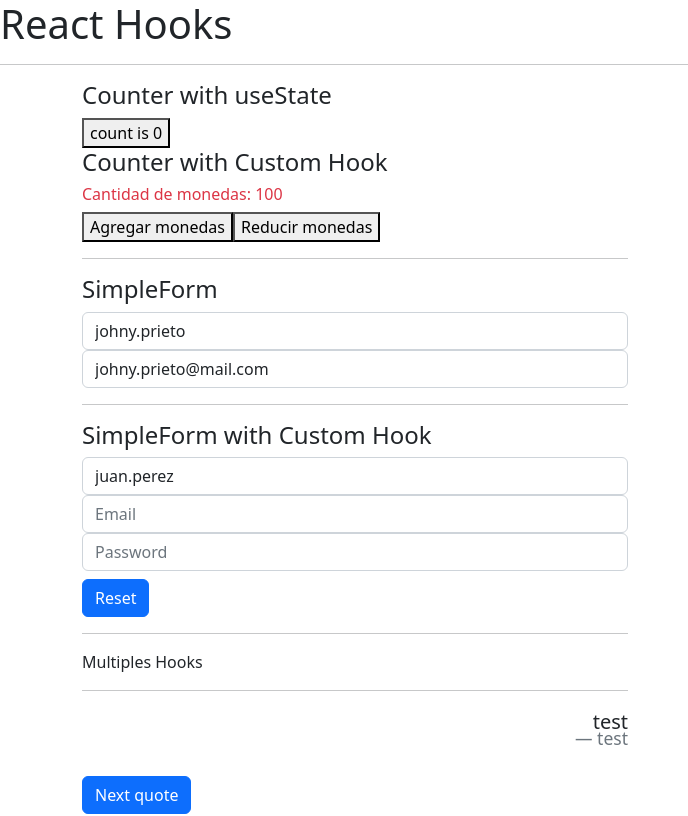
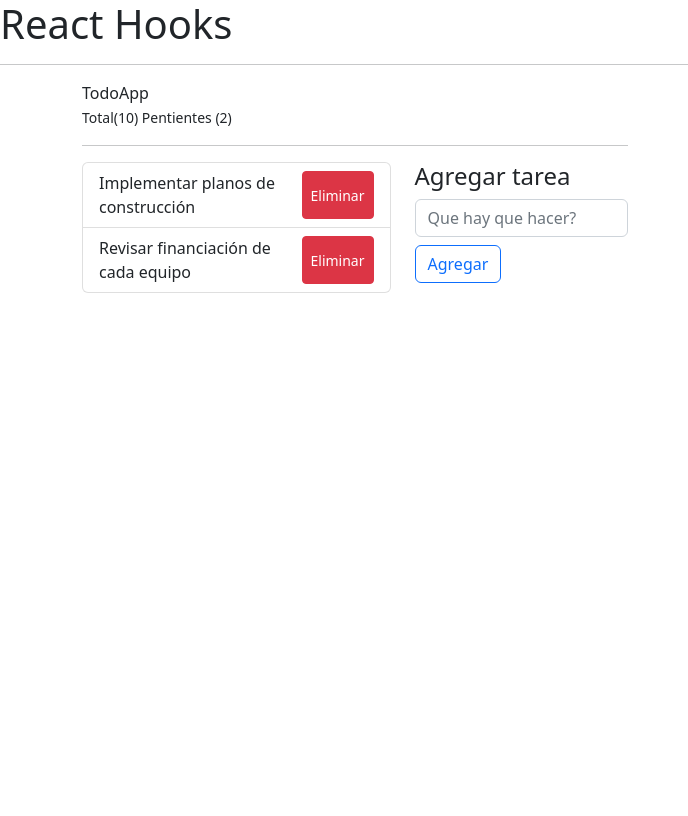
Before and after one commit to JohnyAle12/hooks-react, a React (Vite) app: page / in a window 1280 px wide. Shown: the top 816 px of the page, without its empty margins (0-688 px from the left). Built offline with nearby package versions, Linux system fonts and the light colour scheme; no server answers.

Commit message:
new exercise about todos with reducer and its hook

```diff
--- a/src/App.tsx
+++ b/src/App.tsx
@@ -1,4 +1,5 @@
 import { HooksReact } from "./HooksReact"
+import { TodoApp } from "./Reducers/TodoApp"
 
 function App() {
   return (
@@ -8,7 +9,7 @@ function App() {
       <div className="container">
         <div className="row">
           <div className="col-6">
-            <HooksReact />
+            <TodoApp />
           </div>
         </div>
       </div>
--- /dev/null
+++ b/src/Reducers/TodoApp.tsx
@@ -0,0 +1,51 @@
+import { useReducer } from 'react'
+import { TodoForm } from './components/TodoForm';
+import { TodoList } from './components/TodoList';
+import { todoReducer } from './todoReducer';
+import { Action, State } from './types';
+
+const initialState: State[] = [
+    {
+        id: new Date().getTime(),
+        description: 'Implementar planos de construcción',
+        done: false
+    },
+    {
+        id: new Date().getTime() * 2,
+        description: 'Revisar financiación de cada equipo',
+        done: false
+    }
+];
+
+export const TodoApp = () => {
+
+    const [todos, dispatch] = useReducer(todoReducer, initialState);
+
+    const handleNewTodo = (todo: State) => {
+        const action: Action = {
+            type: '[TODO] Add todo',
+            payload: todo
+        }
+
+        dispatch(action);
+    }
+
+    return (
+        <>
+            <div>TodoApp</div>
+            <div><small>Total(10) Pentientes (2)</small> </div>
+            <hr />
+
+            <div className="row">
+                <div className="col-7">
+                    <TodoList todos={todos} />
+                </div>
+                <div className="col-5">
+                    <h4>Agregar tarea</h4>
+                    <TodoForm handelForm={handleNewTodo} />
+                </div>
+            </div>
+
+        </>
+    );
+}
--- /dev/null
+++ b/src/Reducers/components/TodoForm.tsx
@@ -0,0 +1,41 @@
+import { State } from '../types'
+import { useState } from 'react';
+
+type Props = {
+    handelForm(todos: State): void
+}
+
+export const TodoForm = ({handelForm}: Props) => {
+
+    const [input, setInput] = useState('');
+
+    const onSubmitForm = (e: React.FormEvent<HTMLFormElement>) => {
+        e.preventDefault();
+        if (input.trim().length < 1) return;
+
+        handelForm({
+            id: new Date().getTime(),
+            description: input,
+            done: false
+        });
+        setInput('');
+    }
+
+    return (
+        <form onSubmit={ (e) => onSubmitForm(e) } aria-label="form">
+            <input
+                type="text"
+                className="form-control"
+                placeholder='Que hay que hacer?'
+                value={input}
+                onChange={ (e) => setInput(e.target.value)}
+            />
+            <button
+                type="submit"
+                className="btn btn-outline-primary mt-2"
+            >
+                Agregar
+            </button>
+        </form>
+    );
+}
--- /dev/null
+++ b/src/Reducers/components/TodoItem.tsx
@@ -0,0 +1,18 @@
+import { State } from '../types'
+
+type Props = {
+    todo: State
+}
+
+export const TodoItem = ({todo}: Props) => {
+  return (
+    <li className="list-group-item d-flex justify-content-between">
+        <span className="align-self-center">{ todo.description }</span>
+        <button
+            className="btn btn-sm btn-danger"
+        >
+            Eliminar
+        </button>
+    </li>
+  )
+}
--- /dev/null
+++ b/src/Reducers/components/TodoList.tsx
@@ -0,0 +1,17 @@
+import React from 'react'
+import { State } from '../types'
+import { TodoItem } from './TodoItem'
+
+type Props = {
+    todos: State[]
+}
+
+export const TodoList = ({todos}: Props) => {
+  return (
+    <ul className="list-group">
+        { todos.map( todo => (
+            <TodoItem key={todo.id} todo={todo} />
+        )) }
+    </ul>
+  )
+}
--- /dev/null
+++ b/src/Reducers/todoReducer.ts
@@ -0,0 +1,22 @@
+import { Action, State } from './types'
+
+export const todoReducer = (
+    state: State[],
+    action?: Action
+):State[]  => {
+    switch (action?.type) {
+        case '[TODO] Add todo':
+            return [
+                ...state,
+                action.payload
+            ];
+        break;
+        case 'Revisar financiación de cada equipo':
+            throw new Error('This action still doesnt work.')
+        break;
+
+        default:
+            return state;
+
+    }
+}
--- /dev/null
+++ b/src/Reducers/types.ts
@@ -0,0 +1,10 @@
+export type State = {
+    id: number,
+    description: string,
+    done: boolean
+}
+
+export type Action = {
+    type: string,
+    payload: State
+}
--- a/src/main.tsx
+++ b/src/main.tsx
@@ -2,7 +2,7 @@ import React from 'react'
 import ReactDOM from 'react-dom/client'
 import App from './App'
 
-import {} from "./Reducers/intro-reducer";
+// import {} from "./Reducers/intro-reducer";
 
 ReactDOM.createRoot(document.getElementById('root') as HTMLElement).render(
   <React.StrictMode>
```
